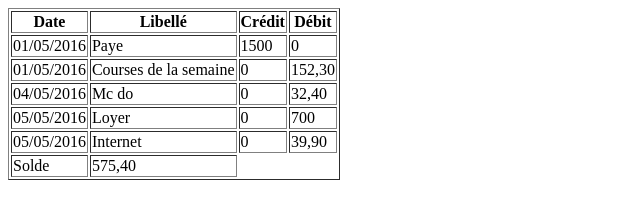
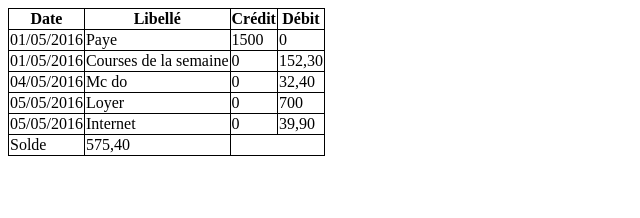
Before and after one commit to mmagassa02/Exohtmlcss, a plain HTML site: page Partie1/Exo5/index.html in a window 1280 px wide. Shown: the whole page, without its empty margins (0-640 px from the left). Drawn offline with Linux system fonts and the light colour scheme.

Commit message:
Exercice 5

```diff
--- a/Partie1/Exo5/index.html
+++ b/Partie1/Exo5/index.html
@@ -5,9 +5,16 @@
     <meta http-equiv="X-UA-Compatible" content="IE=edge">
     <meta name="viewport" content="width=device-width, initial-scale=1.0">
     <title>Exercice 5</title>
+    <style>
+        table,tr,th,td
+        {
+            border: 1px solid black;
+            border-collapse: collapse;
+        }
+    </style>
 </head>
 <body>
-    <table border="1">
+    <table>
         <thead>
             <tr>
                 <th>Date</th>
```
